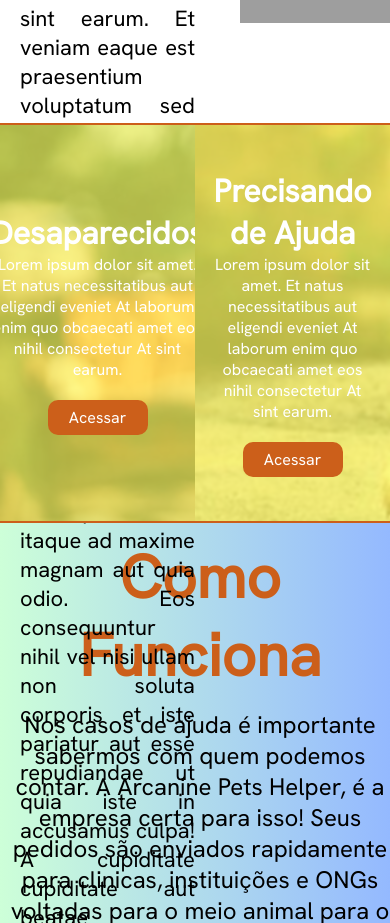
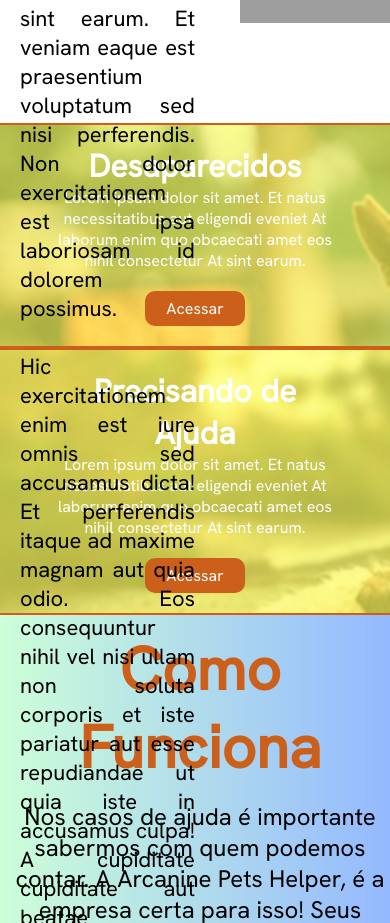
Before and after one commit to johnatas-eugeniob/tcc_react_deploy, a React (Vite) app: page / in a window 390 px wide. Shown: the part 1147-2070 px from the top of the page. Built offline with nearby package versions, Linux system fonts and the light colour scheme; grey boxes are pictures that could not be loaded.

Commit message:
style.css

```diff
--- a/src/Componentes/Seletor/style.css
+++ b/src/Componentes/Seletor/style.css
@@ -55,3 +55,26 @@
 .textSeletor button:hover{
     background-color: #f46105;
 }
+@media(max-width: 780px){
+    .seletor{
+        width: 100%;
+        height: 400px;
+        display: initial;
+        position: relative;
+        top: 90px;
+    }
+    .desaparecidos{
+        width: 100%;
+        height: 100%;
+        border-top: #CC5F1A 2px solid;
+        border-bottom: #CC5F1A 2px solid;
+        z-index: -5;
+    }
+    .sitAjuda{
+        width: 100%;
+        height: 100%;
+        border-top: #CC5F1A 2px solid;
+        border-bottom: #CC5F1A 2px solid;
+        z-index: -5;
+    }
+}
```
